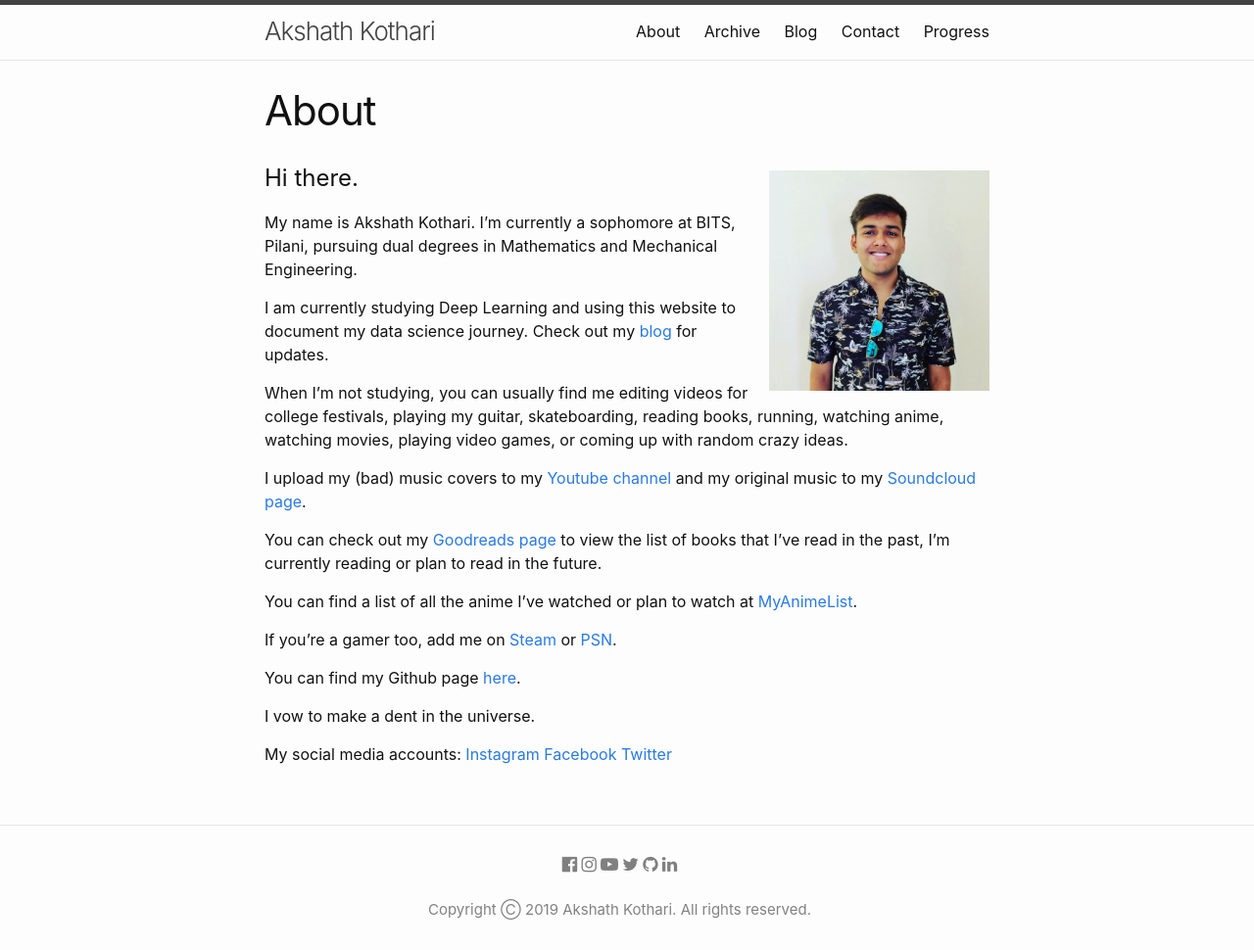
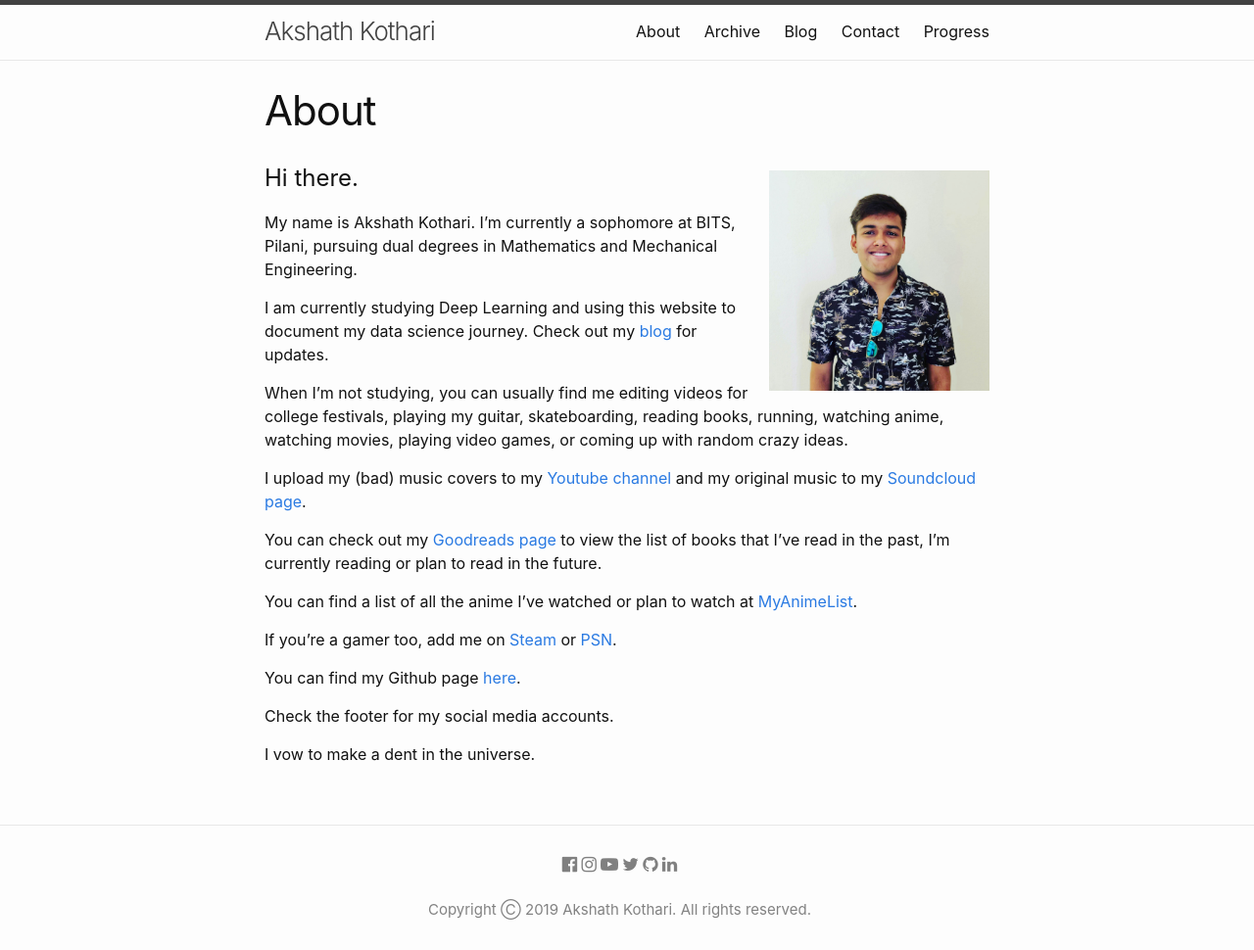
Before and after one commit to ricekot/ricekot.github.io, a Jekyll site: the page built from about.md, in a window 1280 px wide. Shown: the whole page at 98% size. Built offline with Jekyll 4.4.1, drawn with Linux system fonts in a browser that asks for light colours.

Commit message:
Update page

```diff
--- a/about.md
+++ b/about.md
@@ -24,12 +24,9 @@ If you're a gamer too, add me on [Steam][steam-link] or [PSN][psn-link].
 
 You can find my Github page [here][github-link].
 
+Check the footer for my social media accounts.
+
 I vow to make a dent in the universe.
-
-My social media accounts:
-[Instagram][instagram-link]
-[Facebook][facebook-link]
-[Twitter][twitter-link]
 
 [soundcloud-link]: https://soundcloud.com/sablerime
 [youtube-link]: https://www.youtube.com/akshathkothari
@@ -37,8 +34,4 @@ My social media accounts:
 [myanimelist-link]: https://myanimelist.net/animelist/sablerime
 [steam-link]: https://steamcommunity.com/id/sablerime
 [psn-link]: https://my.playstation.com/profile/arystorblack
-[instagram-link]: https://instagram.com/akshathkothari
-[facebook-link]: https://www.facebook.com/akshathkothari
-[twitter-link]: https://twitter.com/akshathkothari
 [github-link]: https://github.com/akshathkothari
-[jekyll-organization]: https://github.com/jekyll
```
